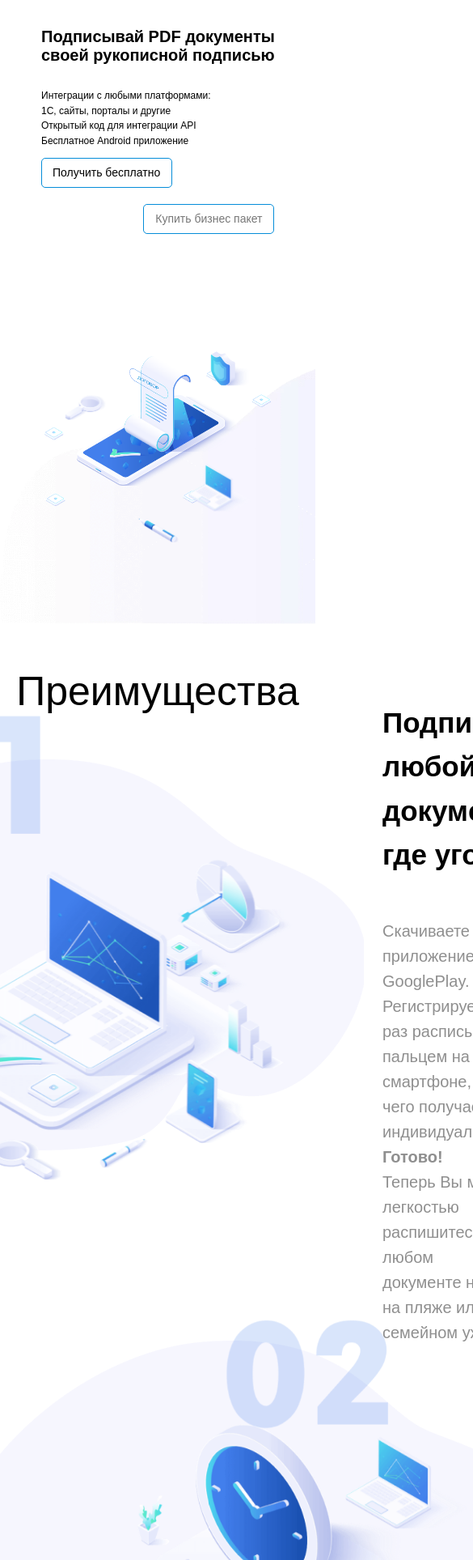
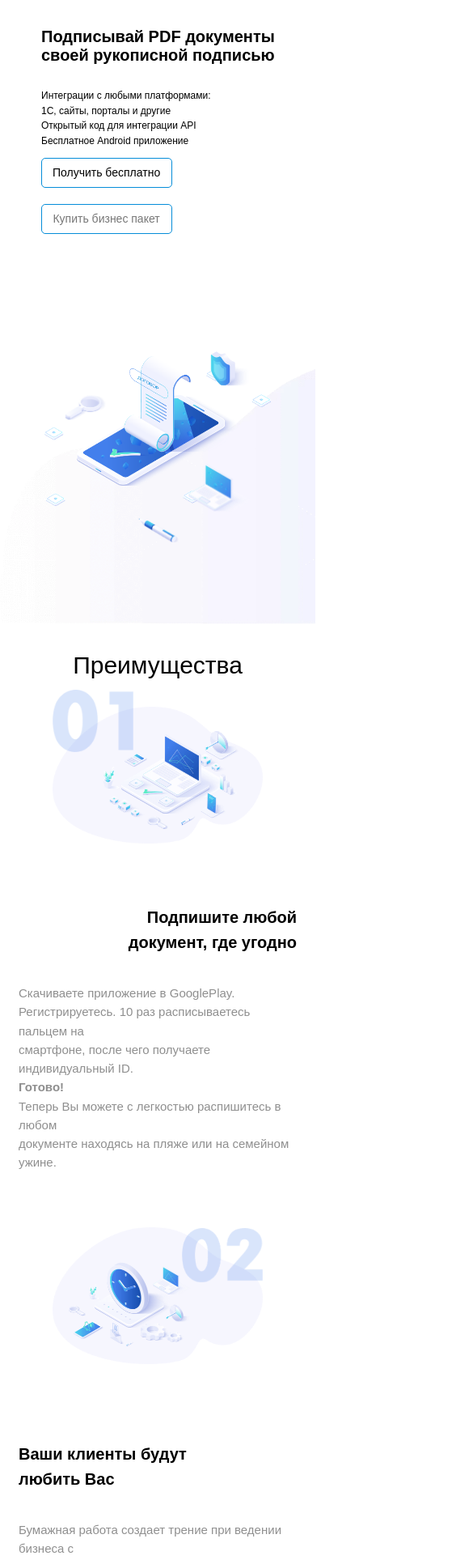
Before and after one commit to Sgoldik/SignPush, a plain HTML site: page index.html in a window 390 px wide. Shown: the part 73-2000 px from the top of the page at 81% size, 585 px wide, since content can reach past the window. Drawn offline with Linux system fonts and the light colour scheme.

Commit message:
Section 'benefits' optimized for mobile versions

```diff
--- a/index.html
+++ b/index.html
@@ -5,6 +5,7 @@
         <meta name="viewport" content="width=device-width, initial-scale=1.0">
         <link rel="stylesheet" href="./styles/main.css" type="text/css"/>
         <link rel="shortcut icon" href="./fav.ico" type="image/x-icon" />
+        <script src="./scripts/main.js"></script>
         <title>SignPush</title>
     </head>
     <body>
@@ -27,11 +28,11 @@
                             Интеграция
                         </a>
                     </li>
+                    <a id="header_button__link" rel="stylesheet" href="https://signpush.ru/">
                         <div id="header_button">
-                        <a id="header_button__link" rel="stylesheet" href="https://signpush.ru/">
                                 Войти
+                        </div>
                     </a>
-                    </div>
                 </ul>
             </menu>
         </header>
@@ -53,16 +54,16 @@
                     Бесплатное Android приложение
                 </p>
                 <div id="description_buttons">
+                    <a id="description_btn__link_get" rel="stylesheet" href="https://signpush.ru/">
                         <div class="description_btn" id="d_btn_get">
-                        <a id="description_btn__link_get" rel="stylesheet" href="https://signpush.ru/">
                                 Получить бесплатно
+                        </div>
                     </a>
+                    <a id="description_btn__link_buy" rel="stylesheet" href="https://signpush.ru/">
+                        <div class="description_btn" id="d_btn_buy">
+                                Купить бизнес пакет
                         </div>
-                    <div class="description_btn" id="d_btn_buy">
-                        <a id="description_btn__link_buy" rel="stylesheet" href="https://signpush.ru/">
-                            Купить бизнес пакет
                     </a>
-                    </div>
                 </div>
             </div>
             <div id="description_preview">
@@ -83,7 +84,7 @@
 
                     </div>
                     <div class="benefits_item__description pl20">
-                        <h1 class="benefits_item__description_title">
+                        <h1 class="benefits_item__description_title txt-aling_right">
                             Подпишите любой
                             <br />
                             документ, где угодно
@@ -105,7 +106,7 @@
                         </h1>
                     </div>
                 </div>
-                <div class="benefits_item">
+                <div class="benefits_item" id="benefits_item-invert">
                     <div class="benefits_item__description pr20">
                         <h1 class="benefits_item__description_title">
                             Ваши клиенты будут
@@ -135,7 +136,7 @@
 
                     </div>
                     <div class="benefits_item__description pl20">
-                        <h1 class="benefits_item__description_title">
+                        <h1 class="benefits_item__description_title txt-aling_right">
                             Вы сэкономите время и силы
                         </h1>
                         <h1 class="benefits_item__description_text">
--- a/styles/main.css
+++ b/styles/main.css
@@ -6,7 +6,8 @@ html, body {
 
 /* Header */
 header {
-    margin: 0 20% 0 20%;
+    padding: 0 20% 0 20%;
+    z-index: 100;
     width: 60%;
     height: 90px;
     position: fixed;
@@ -308,103 +309,6 @@ header {
     }
 }
 
-/* Large desktops and laptops */
-@media (min-width: 1200px) {
-
-}
-
-/* Portrait tablets and medium desktops */
-@media (min-width: 992px) and (max-width: 1199px) {
-
-}
-
-/* Portrait tablets and small desktops */
-@media (min-width: 768px) and (max-width: 991px) {
-    menu {
-        display: none;
-    }
-    #description {
-        flex-direction: column;
-    }
-}
-
-/* Landscape phones and portrait tablets */
-@media (max-width: 767px) {
-    menu {
-        display: none;
-    }
-}
-
-/* Landscape phones and smaller */
-@media (max-width: 480px) {
-    menu {
-        display: none;
-    }
-    #description {
-        flex-direction: column;
-        background-repeat: no-repeat;
-        background-position-y: bottom;
-        justify-content: space-evenly;
-        background-size: 900px;
-
-    }
-    #description_title {
-        font-size: 20px;
-    }
-    #description_text {
-        font-size: 12px;
-    }
-    .description_btn {
-        width: 160px;
-        height: 35px;
-    }
-    #description_btn__link_get {
-        font-size: 14px;
-    }
-    #description_btn__link_buy {
-        font-size: 14px;
-    }
-    #description_preview {
-        grid-template-columns: repeat(7, 40px);
-        grid-template-rows: repeat(7, 40px);
-    }
-    #description_preview__law {
-        width: 200px;
-    }
-    #description_buttons {
-        display: flex;
-        flex-direction: column;
-        justify-content: space-between;
-    }
-    #d_btn_buy {
-        align-self: flex-end;
-    }
-    #description_preview__bg {
-        position: absolute;
-        left: 0px;
-        top: 488px;
-        width: 690px;
-    }
-    #description_preview__pen {
-        width: 50px;
-        left: 43.5px;
-        top: 5px;
-    }
-    #description_preview__loop {
-        top: -100px;
-        left: 80px;
-        width: 50px;
-    }
-    #description_preview__shield {
-        top: -100px;
-        right: 30px;
-        width: 50px;
-    }
-    #description_preview__pc {
-        width: 80px;
-    }
-}
-
 /* Benefits */
 
 #benefits {
@@ -602,3 +506,172 @@ header {
 .pl20 {
     padding-left: 20px;
 }
+
+/* Large desktops and laptops */
+@media (min-width: 1200px) {
+
+}
+
+/* Portrait tablets and medium desktops */
+@media (min-width: 992px) and (max-width: 1199px) {
+
+}
+
+/* Portrait tablets and small desktops */
+@media (min-width: 768px) and (max-width: 991px) {
+    menu {
+        display: none;
+    }
+    #description {
+        flex-direction: column;
+    }
+}
+
+/* Landscape phones and portrait tablets */
+@media (max-width: 767px) {
+    menu {
+        display: none;
+    }
+}
+
+/* Landscape phones and smaller */
+@media (max-width: 480px) {
+    menu {
+        display: none;
+    }
+
+    /* Description */
+    #description {
+        flex-direction: column;
+        background-repeat: no-repeat;
+        background-position-y: bottom;
+        justify-content: space-evenly;
+        background-size: 900px;
+
+    }
+    #description_title {
+        font-size: 20px;
+    }
+    #description_text {
+        font-size: 12px;
+    }
+    .description_btn {
+        width: 160px;
+        height: 35px;
+    }
+    #description_btn__link_get {
+        font-size: 14px;
+    }
+    #description_btn__link_buy {
+        font-size: 14px;
+    }
+    #description_preview {
+        grid-template-columns: repeat(7, 40px);
+        grid-template-rows: repeat(7, 40px);
+    }
+    #description_preview__law {
+        width: 200px;
+    }
+    #description_buttons {
+        display: flex;
+        flex-direction: column;
+        justify-content: space-between;
+    }
+    #d_btn_buy {
+        align-self: flex-end;
+    }
+    #description_preview__bg {
+        position: absolute;
+        left: 0px;
+        top: 488px;
+        width: 690px;
+    }
+    #description_preview__pen {
+        width: 50px;
+        left: 43.5px;
+        top: 5px;
+    }
+    #description_preview__loop {
+        top: -100px;
+        left: 80px;
+        width: 50px;
+    }
+    #description_preview__shield {
+        top: -100px;
+        right: 30px;
+        width: 50px;
+    }
+    #description_preview__pc {
+        width: 80px;
+    }
+
+    /* Benefits */
+
+    .benefits_item {
+        flex-direction: column;
+        justify-content: flex-start;
+    }
+
+    .benefits_item__preview_image {
+        width: 160px;
+    }
+
+    .benefits_item__preview_number {
+        width: 100px;
+    }
+
+    .benefits_item__preview {
+        background-size: contain;
+        height: 240px;
+    }
+
+    .benefits_item__preview_number-left {
+        bottom: 70px;
+        left: 0px;
+    }
+
+    .benefits_item__preview_image-left {
+        left: 50px;
+    }
+
+    .section_title {
+        font-size: 30px;
+    }
+
+    .benefits_item__description_title {
+        font-size: 20px;
+    }
+
+    .benefits_item__description_text {
+        font-size: 15px;
+    }
+    .pr20 {
+        padding-right: 0px;
+    }
+    .pl20 {
+        padding-left: 0px;
+    }
+
+    #benefits_item-invert {
+        flex-direction: column-reverse;
+    }
+
+    .benefits_item__preview_number-right {
+        bottom: 50px;
+        right: 0px;
+    }
+
+    .benefits_item__preview_image-right {
+        top: 80px;
+        right: 100px;
+    }
+
+    .benefits_item__description {
+        padding: 0 20px 0 20px;
+    }
+
+    .txt-aling_right {
+        text-align: right;
+    }
+
+}
```
Also changed, not shown: scripts/main.js (added). Lines whose indentation alone changed are shown as unchanged.
